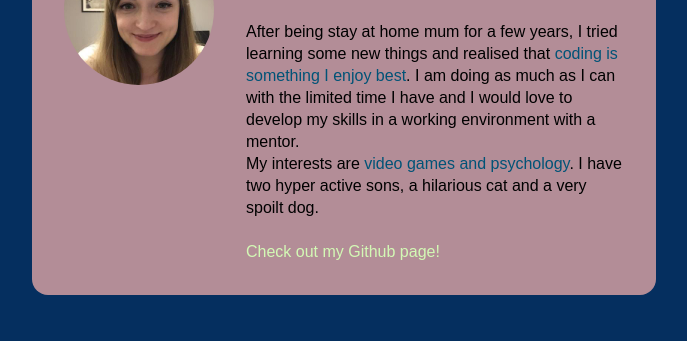
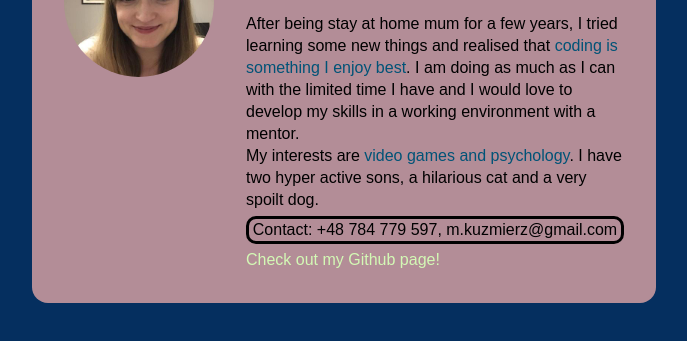
Before and after one commit to mkuzmierz/business-card, a plain HTML site: page index.html in a window 1280 px wide. Shown: the part 301-642 px from the top of the page, without its empty margins (296-983 px from the left). Drawn offline with Linux system fonts and the light colour scheme.

Commit message:
added contact info

```diff
--- a/index.html
+++ b/index.html
@@ -23,10 +23,11 @@
           as much as I can with the limited time I have and I would love to
           develop my skills in a working environment with a mentor.
         </p>
-        <p class="person__description person__description--with-margin">
+        <p class="person__description">
           My interests are <strong class="special">video games and psychology</strong>. I have two hyper active
           sons, a hilarious cat and a very spoilt dog.
         </p>
+        <p class="person__description person__description--with-margin-and-border">Contact: +48 784 779 597, m.kuzmierz@gmail.com</p>
         <p class="person__description">
           <a href="https://github.com/mkuzmierz" class="person__link">Check out my Github page!</a>
         </p>
--- a/style.css
+++ b/style.css
@@ -45,6 +45,14 @@ body {
     margin-bottom: 22px;
 }
 
+.person__description--with-margin-and-border {
+    border: solid;
+    border-radius: 10px;
+    margin-top: 5px;
+    margin-bottom: 5px;
+    text-align: center;
+}
+
 .person__info {
     margin-bottom: 24px;
 }
```
